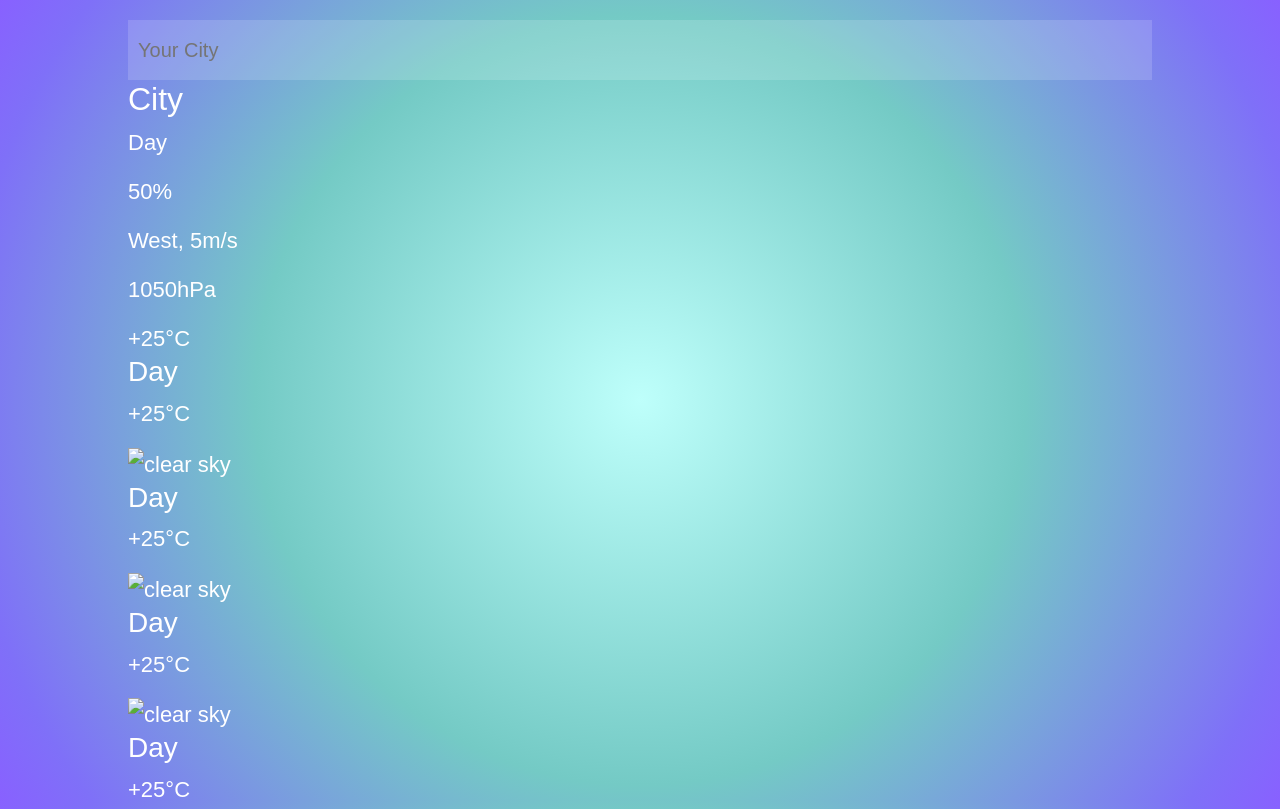
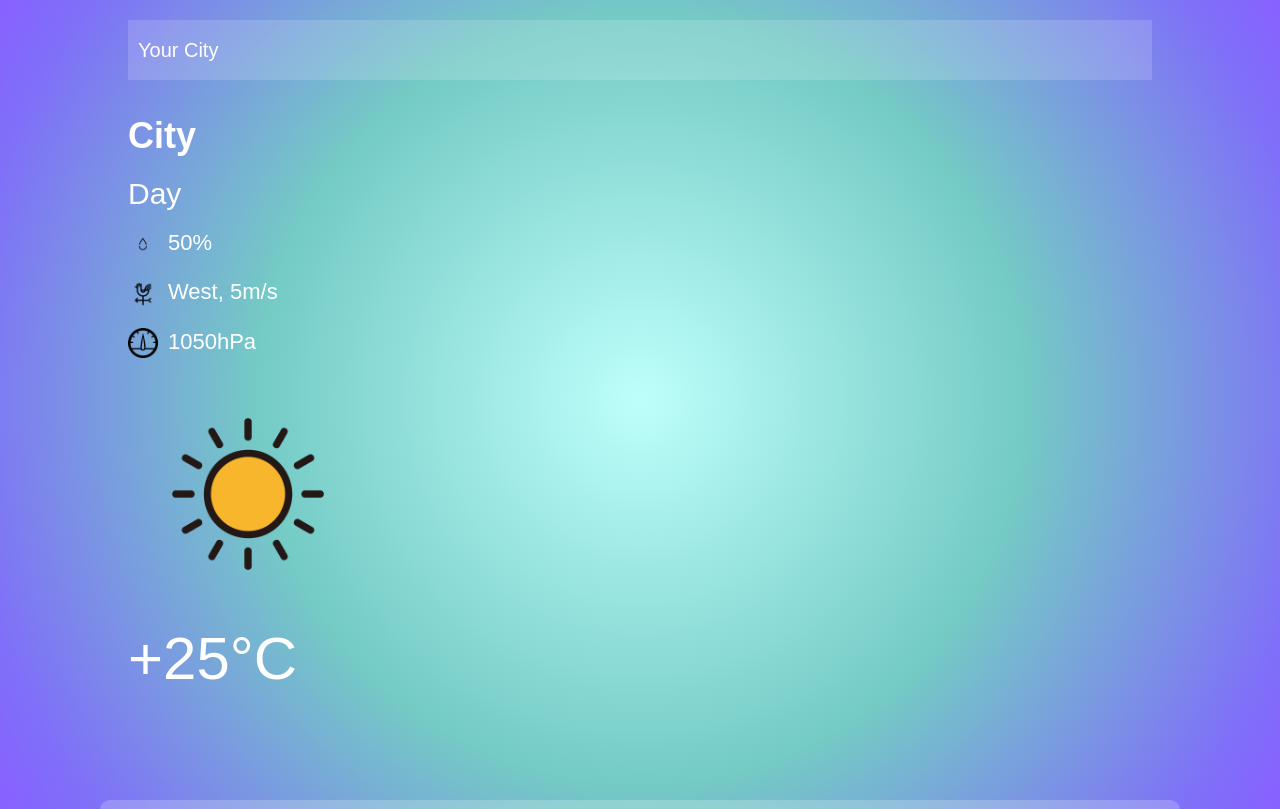
Before and after one commit to JahazielFaye/Weather-board, a plain HTML site: page index.html in a window 1280 px wide. Shown: the top 809 px of the page. Drawn offline with nearby package versions, Linux system fonts and the light colour scheme.

Commit message:
added JS

```diff
--- a/Assets/script.js
+++ /dev/null
@@ -1,2 +0,0 @@
-var APIKey = ce7ec590e3381a51794c8e661dbc3a;
-var city;
--- a/Assets/style.css
+++ b/Assets/style.css
@@ -1,22 +1,22 @@
-* {
-    font-family: sans-serif;
-}
 body {
     width: 100%;
     height: 100vh;
     margin: 0;
-    background-image: radial-gradient(circle, #befffb 0%, #74cac5 51%, #7f70f8 90%, #8861ff 100% );
+    background-image: radial-gradient(circle, #befffb 0%, #74cac5 51%, #7f70f8 90%, #8861ff 100%);
     color: #fff;
     font-family: sans-serif;
     font-size: 22px;
 }
+
 .weather {
     width: 80%;
     height: 100%;
     margin: 0 auto;
     padding: 20px 0;
     box-sizing: border-box;
+    white-space: nowrap;
 }
+
 .search_weather {
     width: 100%;
     padding: 15px 10px;
@@ -24,5 +24,88 @@ body {
     background-color: rgba(255, 255, 255, 0.15);
     font-size: 20px;
     color: inherit;
+    margin-bottom: 20px;
+}
+
+.search_weather::placeholder {
+    color: #fff;
+}
+
+.todays_weather {
+    display: flexbox;
+    flex-wrap: wrap;
+    justify-content: space-between;
+}
+
+.city_weather {
+    font-size: 36px;
+    font-weight: 600;
+    margin: 20px 0;
+}
+
+.weather_day {
+    font-size: 30px;
+    margin: 10px 0;
+    font-weight: 400;
+}
+
+.weather_indicator::before {
+    content: '';
+    display: inline-block;
+    vertical-align: middle;
+    width: 30px;
+    height: 30px;
+    background-size: cover;
+    margin-right: 10px;
+}
+
+.weather__indicator--humidity::before {
+    background-image: url(./humidity.png);
+}
+.weather__indicator--wind::before {
+    background-image: url(./wind-icon-rooster.png);
+}
+.weather__indicator--pressure::before {
+    background-image: url(./pressure.png)
+}
+.weather_temperature {
+    font-size: 60px;
 
 }
+.weather_forecast {
+   width: 100%;
+   text-align: center;
+   display: flex;
+   flex-wrap: wrap;
+   justify-content: space-between;
+}
+.weather_forecast_icon {
+    max-width: 50%;
+}
+.weather_forecast_list {
+    background-color: rgba(255, 255, 255, 0.2);
+    border-radius: 10px;
+    margin: 0 100px 100px;
+    padding: 35px 7px 20px;
+    box-sizing:border-box;
+    min-width: 150px;
+    width: calc(20% -20px);
+    flex-grow: 1;
+}
+
+.weather_image {
+    width: 30vmin;
+    align-self: center;
+}
+
+.city_weather {
+    font-size: 36px;
+    font-weight: 550;
+    margin: 14px 0;
+}
+
+.weather_day {
+    font-size: 30px;
+    margin: 10px 0;
+    font-weight: 400;
+}
--- a/index.html
+++ b/index.html
@@ -15,61 +15,51 @@
     <div class="weather">
         <input type="search" class="search_weather" placeholder="Your City">
         <div class="todays_weather">
-            <div class="weatherdetails"></div>
+            <div class="weather_details"></div>
             <h2 class="city_weather">City</h2>
             <p class="weather_day">Day</p>
             <div class="current_weather">
-                <p class="weather_indicator-humidity"><span class="value">50</span>%</p>
-                <p class="weather_indicator-wind"><span class="value">West, 5</span>m/s</p>
-                <p class="weather_indicator-pressure"><span class="value">1050</span>hPa</p>
+                <p class="weather_indicator weather__indicator--humidity"><span class="value">50</span>%</p>
+                <p class="weather_indicator weather__indicator--wind"><span class="value">West, 5</span>m/s</p>
+                <p class="weather_indicator weather__indicator--pressure"><span class="value">1050</span>hPa</p>
             </div>
-            <i class='fas fa-temperature-high' style='font-size:36px'></i>
+        </div>
+            <img src="./Assets/Clear-skies.png" alt="sunny" class="weather_image">
             <div class="weather_temperature"><span class="value">+25</span>&deg;C</div>
         </div>
         <div class="weather_forecast">
-            <article class="weather_forecast-list">
-                <i class='fas fa-sun' style='font-size:36px'></i>
+            <article class="weather_forecast_list">
+                <img src="./Assets/Clear-skies.png" alt="sunny" class="weather_forecast_icon">
                 <h3 class="weather_forecast_day">Day</h3>
                 <p class="weather-forecast-temperature"><span class="value">+25</span>&deg;C</p>
             </article>
 
-            <article class="weather_forecast-lsit">
-                <img src="" alt="clear sky" class="weather-forecast-icon">
+            <article class="weather_forecast_list">
+                <img src="./Assets/Clear-skies.png" alt="clear sky" class="weather_forecast_icon">
                 <h3 class="weather_forecast_day">Day</h3>
                 <p class="weather-forecast-temperature"><span class="value">+25</span>&deg;C</p>
             </article>
 
-            <article class="weather_forecast-lsit">
-                <img src="" alt="clear sky" class="weather-forecast-icon">
+            <article class="weather_forecast_list">
+                <img src="./Assets/Clear-skies.png" alt="clear sky" class="weather_forecast_icon">
                 <h3 class="weather_forecast_day">Day</h3>
                 <p class="weather-forecast-temperature"><span class="value">+25</span>&deg;C</p>
             </article>
 
-            <article class="weather_forecast-lsit">
-                <img src="" alt="clear sky" class="weather-forecast-icon">
+            <article class="weather_forecast_list">
+                <img src="./Assets/Clear-skies.png" alt="clear sky" class="weather_forecast_icon">
                 <h3 class="weather_forecast_day">Day</h3>
                 <p class="weather-forecast-temperature"><span class="value">+25</span>&deg;C</p>
             </article>
 
-            <article class="weather_forecast-lsit">
-                <img src="" alt="clear sky" class="weather-forecast-icon">
+            <article class="weather_forecast_list">
+                <img src="./Assets/Clear-skies.png" alt="clear sky" class="weather_forecast_icon">
                 <h3 class="weather_forecast_day">Day</h3>
                 <p class="weather-forecast-temperature"><span class="value">+25</span>&deg;C</p>
             </article>
         </div>
     </div>
 
-
-    <script src="https://code.jquery.com/jquery-3.3.1.slim.min.js"
-        integrity="sha384-q8i/X+965DzO0rT7abK41JStQIAqVgRVzpbzo5smXKp4YfRvH+8abtTE1Pi6jizo"
-        crossorigin="anonymous"></script>
-    <script src="https://cdn.jsdelivr.net/npm/popper.js@1.14.7/dist/umd/popper.min.js"
-        integrity="sha384-UO2eT0CpHqdSJQ6hJty5KVphtPhzWj9WO1clHTMGa3JDZwrnQq4sF86dIHNDz0W1"
-        crossorigin="anonymous"></script>
-    <script src="https://cdn.jsdelivr.net/npm/bootstrap@4.3.1/dist/js/bootstrap.min.js"
-        integrity="sha384-JjSmVgyd0p3pXB1rRibZUAYoIIy6OrQ6VrjIEaFf/nJGzIxFDsf4x0xIM+B07jRM"
-        crossorigin="anonymous"></script>
-</body>
 </body>
 
 </html>
```
Also changed, not shown: script.js (added, +8 -0 lines), Assets/Clear-skies.png (added), Assets/IMG_0215.jpg (added), Assets/Untitled-Artwork-removebg-preview.png (added), Assets/cloudy.png (added), Assets/humidity.png (added), Assets/pressure.png (added), Assets/snowing.png (added), Assets/wind-icon-rooster.png (added).
